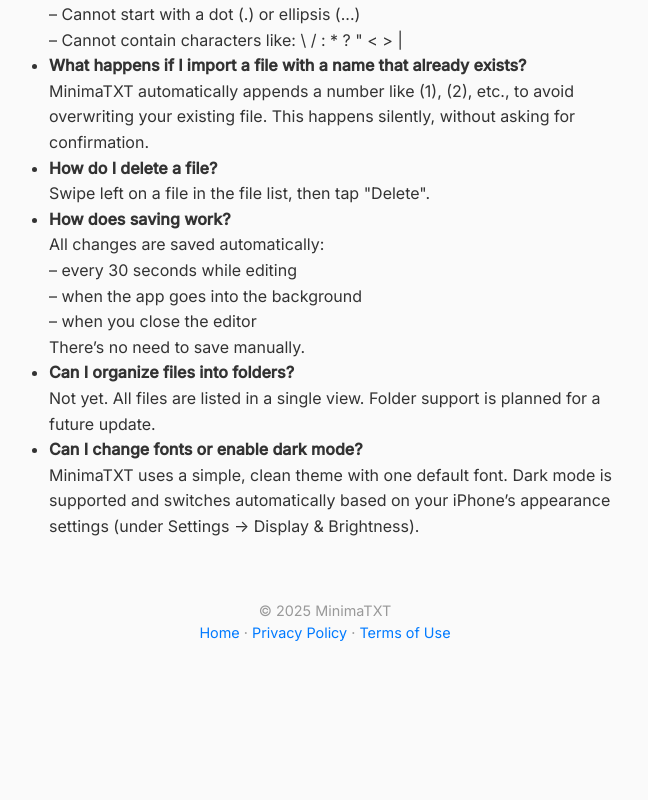
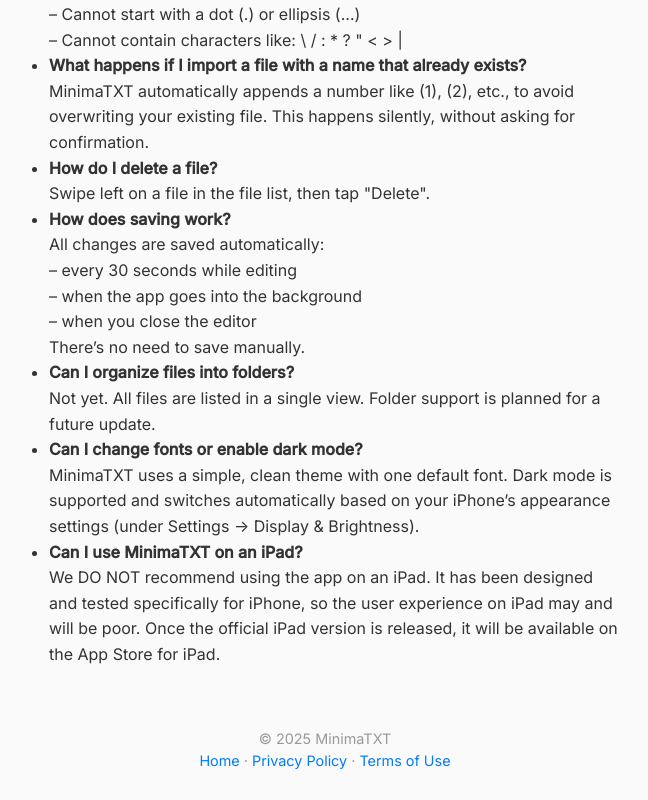
Before and after one commit to bannev/minimatxt-site, a plain HTML site: page support.html in a window 1280 px wide. Shown: the part 1171-1971 px from the top of the page, without its empty margins (315-963 px from the left). Before the commit the page ends 1843 px from the top, so only its background shows below. Drawn offline with Linux system fonts and the light colour scheme.

Commit message:
Update docs (ipad notice)

```diff
--- a/support.html
+++ b/support.html
@@ -102,6 +102,9 @@
       <li><strong>Can I organize files into folders?</strong><br>Not yet. All files are listed in a single view. Folder support is planned for a future update.</li>
 
       <li><strong>Can I change fonts or enable dark mode?</strong><br>MinimaTXT uses a simple, clean theme with one default font. Dark mode is supported and switches automatically based on your iPhone’s appearance settings (under Settings → Display & Brightness).</li>
+
+      <li><strong>Can I use MinimaTXT on an iPad?</strong><br>We DO NOT recommend using the app on an iPad. It has been designed and tested specifically for iPhone, so the user experience on iPad may and will be poor. Once the official iPad version is released, it will be available on the App Store for iPad.</li>
+
     </ul>
 
   </main>
```
